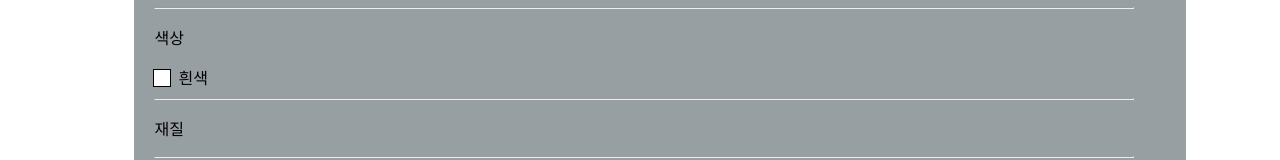
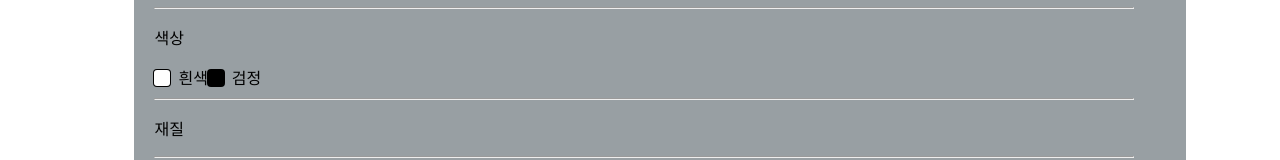
Before and after one commit to ClothPick/ClothPick-Team-Project-Web, a React (Create React App) app: page / in a window 1280 px wide. Both pictures are taken after a click on the button "필터 열기". Shown: the part 213-373 px from the top of the page. Built offline with nearby package versions, Linux system fonts and the light colour scheme.

Commit message:
[내 옷장] CheckBox Custom
- styled-components를 통해 checkbox 커스텀을 했다.
- checkbox별로 색상을 변경했다.

- 검정색일 때는 check가 흰색이 되도록 수정한다.

```diff
--- a/src/Closet/Accordion/Accordion.jsx
+++ b/src/Closet/Accordion/Accordion.jsx
@@ -9,11 +9,11 @@ const Accordion = () => {
     const showList = data;
     const [search, setSearch] = useState('');
 
-    const state = { checked: false };
+    // const state = { checked: false };
 
-    const handleCheckboxChange = (e) => {
-        this.setState({ checked: e.target.checked })
-    }
+    // const handleCheckboxChange = (e) => {
+    //     this.setState({ checked: e.target.checked })
+    // }
 
     const onChange = (e) => {
         setSearch(e.target.value)
@@ -51,8 +51,9 @@ const Accordion = () => {
                         <p className="FAQ-card-answer">{item.color}</p>
                         <label>
                             <ColorCheck
-                                checked={state.checked}
-                                onChange={handleCheckboxChange} />
+                            // checked={state.checked}
+                            // onChange={handleCheckboxChange}
+                            />
                         </label>
 
                         <hr />
--- a/src/Closet/Accordion/Collection/ColorCheck.jsx
+++ b/src/Closet/Accordion/Collection/ColorCheck.jsx
@@ -1,7 +1,7 @@
 import React, { useState } from 'react'
 import CSSColorCheck from './styles/CSSColorCheck'
 
-function ColorCheck(props) {
+function ColorCheck({ ...props }) {
   const [state, setState] = useState(false);
 
   const handleCheckboxChange = () => {
@@ -18,6 +18,14 @@ function ColorCheck(props) {
         <span style={{ marginLeft: 8 }}>흰색</span>
       </label>
 
+      <label>
+        <CSSColorCheck
+          black
+          checked={state}
+          onChange={handleCheckboxChange}
+        />
+        <span style={{ marginLeft: 8 }}>검정</span>
+      </label>
     </div >
   )
 }
--- a/src/Closet/Accordion/Collection/styles/CSSColorCheck.js
+++ b/src/Closet/Accordion/Collection/styles/CSSColorCheck.js
@@ -1,16 +1,22 @@
 import React from 'react'
-import styled from 'styled-components'
+import styled, { css } from 'styled-components'
 
 const CheckboxContainer = styled.div`
   display: inline-block;
   vertical-align: middle;
 
 `
-
 const Icon = styled.svg`
   fill: none;
-  stroke: black;
-  stroke-width: 2px;
+  stroke: ${props => props.stroke || 'black'};;
+  stroke-width: 3px;
+
+  /* ${(props) =>
+    props.black &&
+    css`
+      stroke: 'white';
+    `
+  } */
 `
 const HiddenCheckbox = styled.input.attrs({ type: 'checkbox' })`
   border: 0;
@@ -29,11 +35,20 @@ const StyledCheckbox = styled.div`
   display: inline-block;
   width: 16px;
   height: 16px;
-  background: ${props => (props.checked ? 'white' : 'white')}
+  /* background: ${props => props.background || 'white'} */
   border-radius: 3px;
   transition: all 150ms;
-  background-color: white;
+  /* background-color: white; */
+  background-color: ${props => props.background || 'white'};
   box-shadow: 0 0 0 1px black;
+
+  ${(props) =>
+    props.black &&
+    css`
+      background-color: black;
+      stroke: 'white';
+    `
+  }
 
   ${HiddenCheckbox}:focus + & {
     box-shadow: 0 0 0 3px black;
@@ -43,17 +58,17 @@ const StyledCheckbox = styled.div`
   ${Icon} {
     visibility: ${props => (props.checked ? 'visible' : 'hidden')}
   }
-`
+`;
 
 const CSSColorCheck = ({ className, checked, ...props }) => (
   <CheckboxContainer className={className}>
     <HiddenCheckbox checked={checked} {...props} />
-    <StyledCheckbox checked={checked}>
+    <StyledCheckbox checked={checked} {...props}>
       <Icon viewBox="0 0 24 24">
         <polyline points="20 6 9 17 4 12" />
       </Icon>
     </StyledCheckbox>
   </CheckboxContainer>
-)
+);
 
 export default CSSColorCheck;
```
